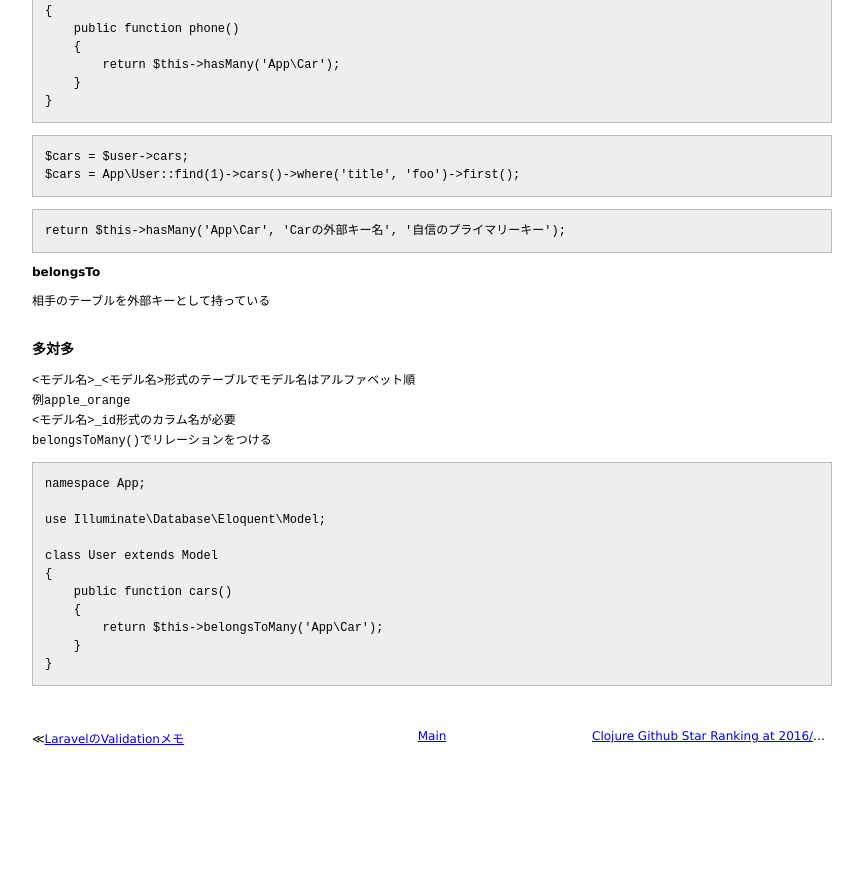
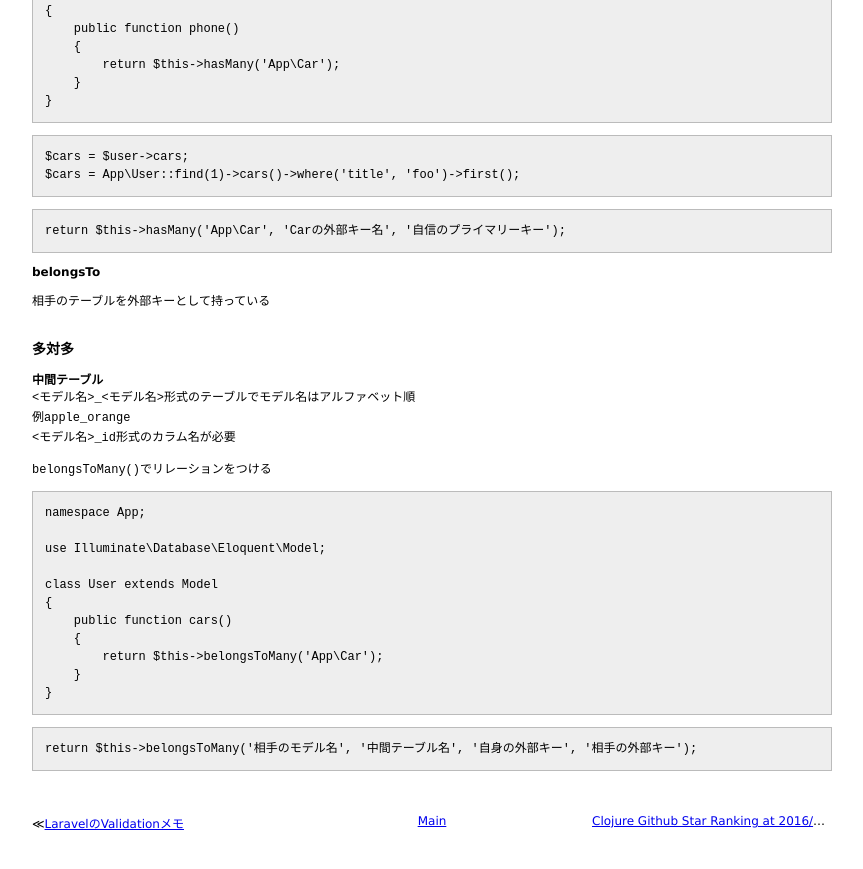
Before and after one commit to 38elements/38elements.github.com, a Jekyll site: the page built from _posts/2016-05-17-eloquent.md, in a window 1280 px wide and 900 px high, scrolled down 5631 px. Shown: the top 869 px of the window, without its empty margins (208-1071 px from the left). Built offline with Jekyll 4.4.1, drawn with Linux system fonts in a browser that asks for light colours; before the commit the page ends 6446 px from its top, so only the background shows below that.

Commit message:
Update 2016-05-17-eloquent.md

````diff
--- a/_posts/2016-05-17-eloquent.md
+++ b/_posts/2016-05-17-eloquent.md
@@ -363,9 +363,12 @@ return $this->hasMany('App\Car', 'Carの外部キー名', '自信のプライマ
 <br>
 
 ### 多対多
+
+**中間テーブル**
 `<モデル名>_<モデル名>`形式のテーブルでモデル名はアルファベット順
 例`apple_orange`
 `<モデル名>_id`形式のカラム名が必要
+
 `belongsToMany()`でリレーションをつける
 
 ```
@@ -381,3 +384,7 @@ class User extends Model
     }
 }
 ```
+
+```
+return $this->belongsToMany('相手のモデル名', '中間テーブル名', '自身の外部キー', '相手の外部キー');
+```
````
